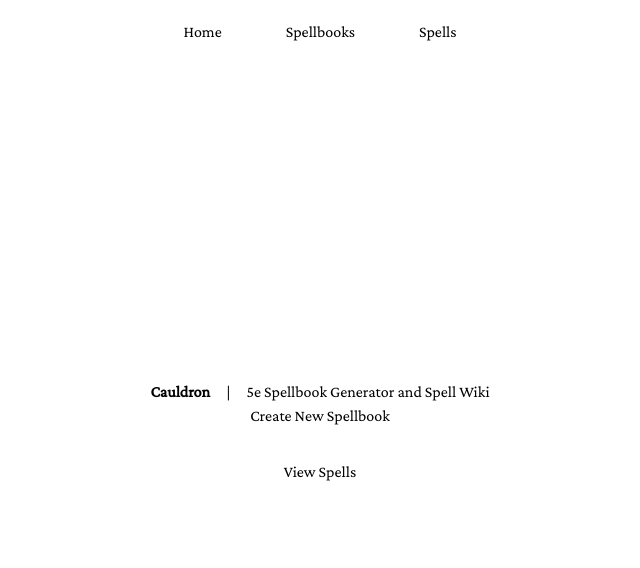
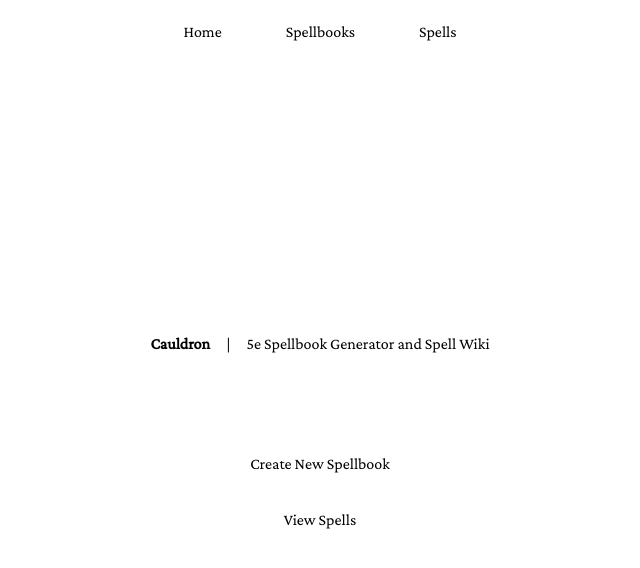
Before and after one commit to 1ezzy/cauldron, a SvelteKit app: page / in a window 1280 px wide. Shown: the top 568 px of the page, without its empty margins (320-960 px from the left). Built offline with nearby package versions, Linux system fonts and the light colour scheme.

Commit message:
page header separate + gap as string class + redirect on creation of spellbook

```diff
--- a/src/lib/components/PageBlock.svelte
+++ b/src/lib/components/PageBlock.svelte
@@ -1,35 +1,25 @@
 <script lang="ts">
 	import type { Snippet } from 'svelte';
+	import PageHeader from './PageHeader.svelte';
 
 	let {
 		children,
 		gapsize,
 		center,
 		title,
-		subtitle
-	}: { children: Snippet; gapsize: number; center?: boolean; title: string; subtitle?: string } =
-		$props();
+		subtitle,
+		editableHeader
+	}: {
+		children: Snippet;
+		gapsize: string;
+		center?: boolean;
+		title: string;
+		subtitle?: string;
+		editableHeader?: boolean;
+	} = $props();
 </script>
 
-{#snippet headerTitle(title: string)}
-	<span class="font-bold">{title}</span>
-{/snippet}
-
-{#snippet headerWithSubtitle(title: string, subtitle?: string)}
-	<div class="flex gap-4">
-		{@render headerTitle(title)}
-		<span>|</span>
-		<span>{subtitle}</span>
-	</div>
-{/snippet}
-
-<div
-	class={[['flex flex-1 flex-col items-center'], `gap-${gapsize}`, { 'justify-center': center }]}
->
-	{#if !!subtitle}
-		{@render headerWithSubtitle(title, subtitle)}
-	{:else}
-		{@render headerTitle(title)}
-	{/if}
+<div class={[[`flex flex-1 flex-col items-center ${gapsize}`], { 'justify-center': center }]}>
+	<PageHeader {title} {subtitle} editable={editableHeader} />
 	{@render children()}
 </div>
--- /dev/null
+++ b/src/lib/components/PageHeader.svelte
@@ -0,0 +1,43 @@
+<script lang="ts">
+	let { title, subtitle, editable }: { title: string; subtitle?: string; editable?: boolean } =
+		$props();
+
+	let editMode = $state<boolean>();
+
+	function handleEditClicked(): void {
+		editMode = true;
+	}
+
+	function handleConfirmClicked(): void {
+		editMode = false;
+	}
+</script>
+
+{#snippet headerTitle(title: string)}
+	{#if !editMode}
+		<span class="font-bold">{title}</span>
+	{:else}
+		<input type="text" class="inline h-6" value={title} />
+	{/if}
+{/snippet}
+
+{#snippet headerWithSubtitle(title: string, subtitle?: string)}
+	<div class="flex gap-4">
+		{@render headerTitle(title)}
+		<span>|</span>
+		<span>{subtitle}</span>
+	</div>
+{/snippet}
+
+<div class="relative flex gap-4">
+	{#if subtitle}
+		{@render headerWithSubtitle(title, subtitle)}
+	{:else}
+		{@render headerTitle(title)}
+	{/if}
+	{#if title && editable}
+		<button class="absolute -right-6" onclick={editMode ? handleConfirmClicked : handleEditClicked}>
+			{editMode ? '☑' : '■'}
+		</button>
+	{/if}
+</div>
--- a/src/routes/+page.svelte
+++ b/src/routes/+page.svelte
@@ -5,7 +5,12 @@
 <svelte:head>
 	<title>Cauldron</title>
 </svelte:head>
-<PageBlock title="Cauldron" subtitle="5e Spellbook Generator and Spell Wiki" gapsize={32} center>
+<PageBlock
+	title="Cauldron"
+	subtitle="5e Spellbook Generator and Spell Wiki"
+	gapsize={'gap-24'}
+	center
+>
 	<div class="flex flex-col items-center gap-8">
 		<a href="/spellbooks/create">Create New Spellbook</a>
 		<a href="/spells">View Spells</a>
--- a/src/routes/spellbooks/+page.svelte
+++ b/src/routes/spellbooks/+page.svelte
@@ -22,7 +22,7 @@
 <svelte:head>
 	<title>Cauldron | Spellbooks</title>
 </svelte:head>
-<PageBlock title="Spellbooks" gapsize={8}>
+<PageBlock title="Spellbooks" gapsize={'gap-8'}>
 	<div class="flex flex-col items-center gap-4">
 		{#each spellbooks as spellbook}
 			<a href={`/spellbooks/${spellbook.url}`}>{spellbook.spellbook_name}</a>
--- a/src/routes/spellbooks/[spellbookName]/+page.svelte
+++ b/src/routes/spellbooks/[spellbookName]/+page.svelte
@@ -2,10 +2,11 @@
 	import { onMount } from 'svelte';
 	import type { Spell, Spellbook } from '@prisma/client';
 	import { page } from '$app/state';
+	import { goto } from '$app/navigation';
 	import SpellDetails from '$lib/components/SpellDetails.svelte';
 	import PageBlock from '$lib/components/PageBlock.svelte';
 
-	let spellbook = $state<Spellbook | undefined>();
+	let spellbook = $state<Spellbook>();
 	let spellbooks = $state<Spellbook[]>();
 	let spellbookSlug = $state(page.params.spellbookName);
 
@@ -74,6 +75,15 @@
 			localStorage.setItem('spellbooks', JSON.stringify(newSpellbooks));
 		}
 	}
+
+	function deleteSpellbook(): void {
+		if (spellbook && spellbooks) {
+			const newSpellbooks = spellbooks.filter((book) => book.id !== spellbook?.id);
+			localStorage.setItem('spellbooks', JSON.stringify(newSpellbooks));
+
+			goto('/spellbooks');
+		}
+	}
 </script>
 
 <svelte:head>
@@ -83,7 +93,8 @@
 	<PageBlock
 		title={spellbook.spellbook_name}
 		subtitle={`A spellbook for ${spellbook?.character_name}`}
-		gapsize={8}
+		gapsize={'gap-8'}
+		editableHeader={true}
 	>
 		<div
 			class="flex w-full flex-1 flex-col justify-start gap-16
@@ -115,6 +126,9 @@
 				{:else}
 					<span>No spells to display</span>
 				{/if}
+				<button class="mt-auto text-red-500" onclick={() => deleteSpellbook()}>
+					Delete Spellbook
+				</button>
 			</div>
 			<div
 				class="flex flex-col items-center gap-8
--- a/src/routes/spellbooks/create/+page.svelte
+++ b/src/routes/spellbooks/create/+page.svelte
@@ -1,4 +1,5 @@
 <script lang="ts">
+	import { goto } from '$app/navigation';
 	import PageBlock from '$lib/components/PageBlock.svelte';
 	import { stringToIndex } from '$lib/utils/string-utils';
 	import type { Spellbook } from '@prisma/client';
@@ -26,13 +27,15 @@
 			const newSavedSpellbooks = [newSpellbook];
 			localStorage.setItem('spellbooks', JSON.stringify(newSavedSpellbooks));
 		}
+
+		goto('/spellbooks');
 	}
 </script>
 
 <svelte:head>
 	<title>Cauldron | Create Spellbook</title>
 </svelte:head>
-<PageBlock title="Spellbooks" subtitle="Create Spellbook" gapsize={8}>
+<PageBlock title="Spellbooks" subtitle="Create Spellbook" gapsize={'gap-8'}>
 	<div class="flex flex-col gap-4">
 		<div class="flex flex-col">
 			<label for="spellbook_name">Spellbook Name</label>
--- a/src/routes/spells/+page.svelte
+++ b/src/routes/spells/+page.svelte
@@ -11,7 +11,7 @@
 <svelte:head>
 	<title>Cauldron | Spells</title>
 </svelte:head>
-<PageBlock title="Spells" gapsize={8}>
+<PageBlock title="Spells" gapsize={'gap-8'}>
 	<div class="flex flex-col items-center gap-2">
 		{#each spells.splice(0, 10) as spell}
 			<a href={`spells/${stringToIndex(spell.name.toLowerCase())}`}>{spell.name}</a>
--- a/src/routes/spells/[spellName]/+page.svelte
+++ b/src/routes/spells/[spellName]/+page.svelte
@@ -44,7 +44,7 @@
 <PageBlock
 	title={data.spellItem.name}
 	subtitle={formatSpellLevel(data.spellItem.level, data.spellItem.school.name)}
-	gapsize={8}
+	gapsize={'gap-8'}
 >
 	<button onclick={() => addToSpellbook(data.spellItem.id)}>Add To Spellbook</button>
 
```
